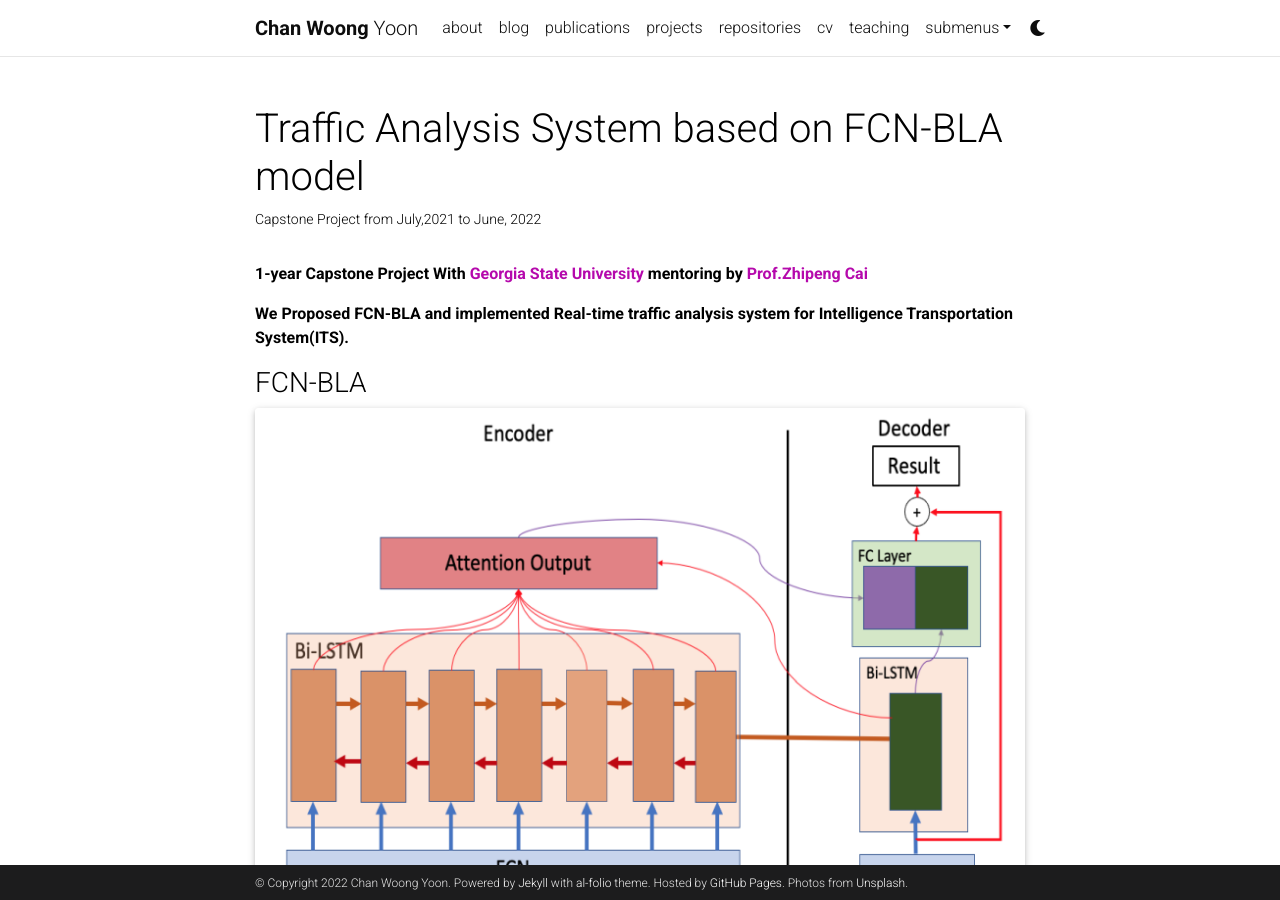
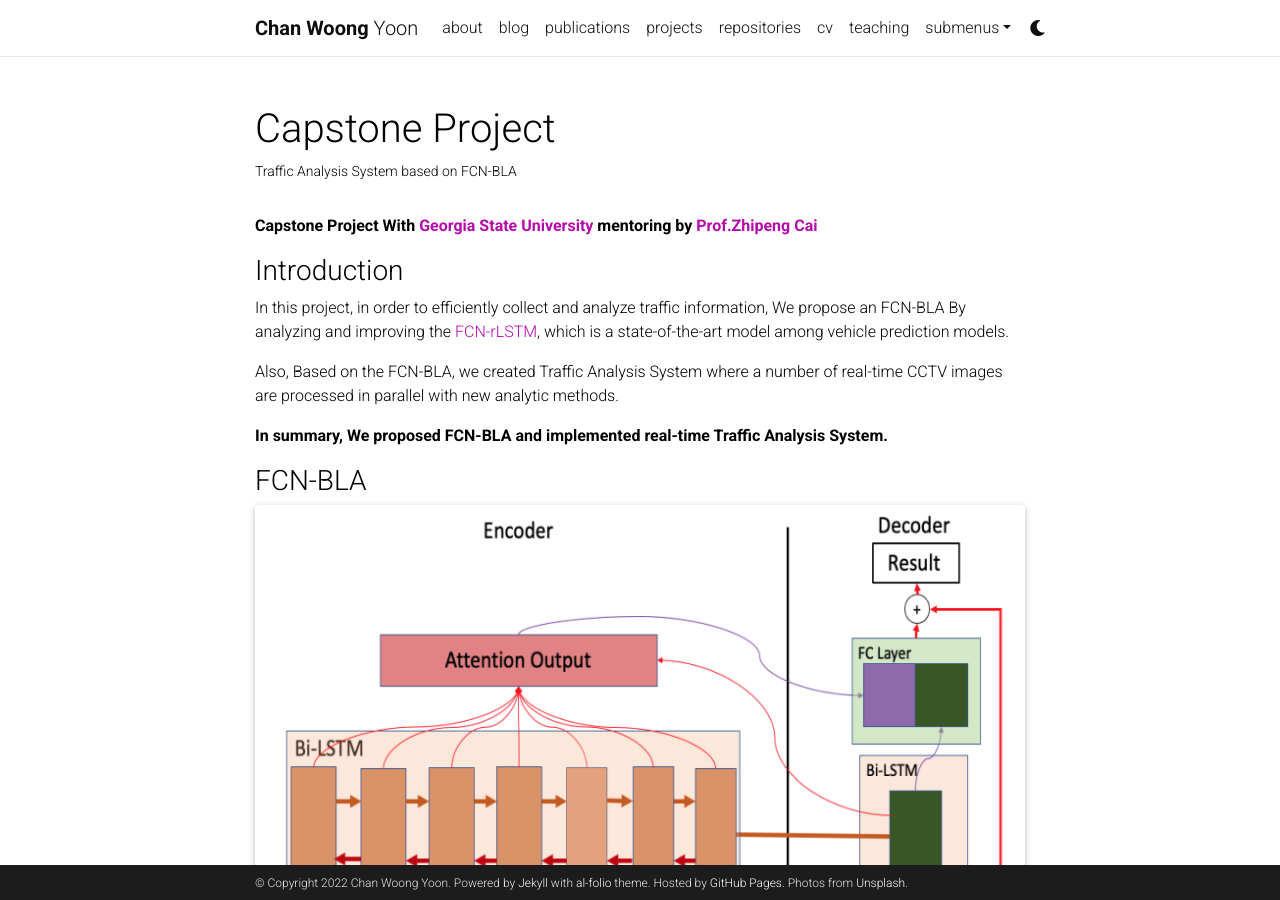
Before and after one commit to qicqock/qicqock.github.io, a Jekyll site: the page built from _projects/2_project.md, in a window 1280 px wide and 900 px high. Built offline with Jekyll 4.4.1, drawn with Linux system fonts in a browser that asks for light colours; full-size pictures stand in for the smaller copies a plugin makes; comment, search, counter and statistics services are not loaded; a style sheet for code colours, icons or effects is not loaded; some of the changed text lies outside the part shown.

Commit message:
Update 2_project.md

```diff
--- a/_projects/2_project.md
+++ b/_projects/2_project.md
@@ -1,14 +1,22 @@
 ---
 layout: page
-title: Traffic Analysis System based on FCN-BLA model
-description: Capstone Project from July,2021 to June, 2022
+title: Capstone Project
+description: Traffic Analysis System based on FCN-BLA
 img: assets/img/capstone2022/capstone2022_model.png
 importance: 2
 category: work
 ---
 
-<p class="font-weight-bold">1-year Capstone Project With <a href='https://www.gsu.edu/'>Georgia State University</a> mentoring by <a href='http://cai.csgsu.org/'>Prof.Zhipeng Cai</a></p>
-<p class="font-weight-bold">We Proposed FCN-BLA and implemented Real-time traffic analysis system for Intelligence Transportation System(ITS).</p>
+<p class="font-weight-bold">Capstone Project With <a href='https://www.gsu.edu/'>Georgia State University</a> mentoring by <a href='http://cai.csgsu.org/'>Prof.Zhipeng Cai</a></p>
+
+
+<h3>Introduction</h3>
+
+In this project, in order to efficiently collect and analyze traffic information, We propose an FCN-BLA By analyzing and improving the <a href="https://arxiv.org/abs/1707.09476">FCN-rLSTM</a>, which is a state-of-the-art model among vehicle prediction models.
+
+Also, Based on the FCN-BLA, we created Traffic Analysis System where a number of real-time CCTV images are processed in parallel with new analytic methods.
+
+<p class="font-weight-bold">In summary, We proposed FCN-BLA and implemented real-time Traffic Analysis System.</p>
 
 
 <h3>FCN-BLA</h3>
@@ -68,4 +76,4 @@ We applied our Traffic Analysis System to a National Highway API provided by <a
 
 
 
-You can find our <a href="https://github.com/CapstonAIVC/IVCS">code</a> and <a href="">final report</a>
+For more information, You can find our <a href="https://github.com/CapstonAIVC/IVCS">code</a> and <a href="">final report(korean)</a>
```
